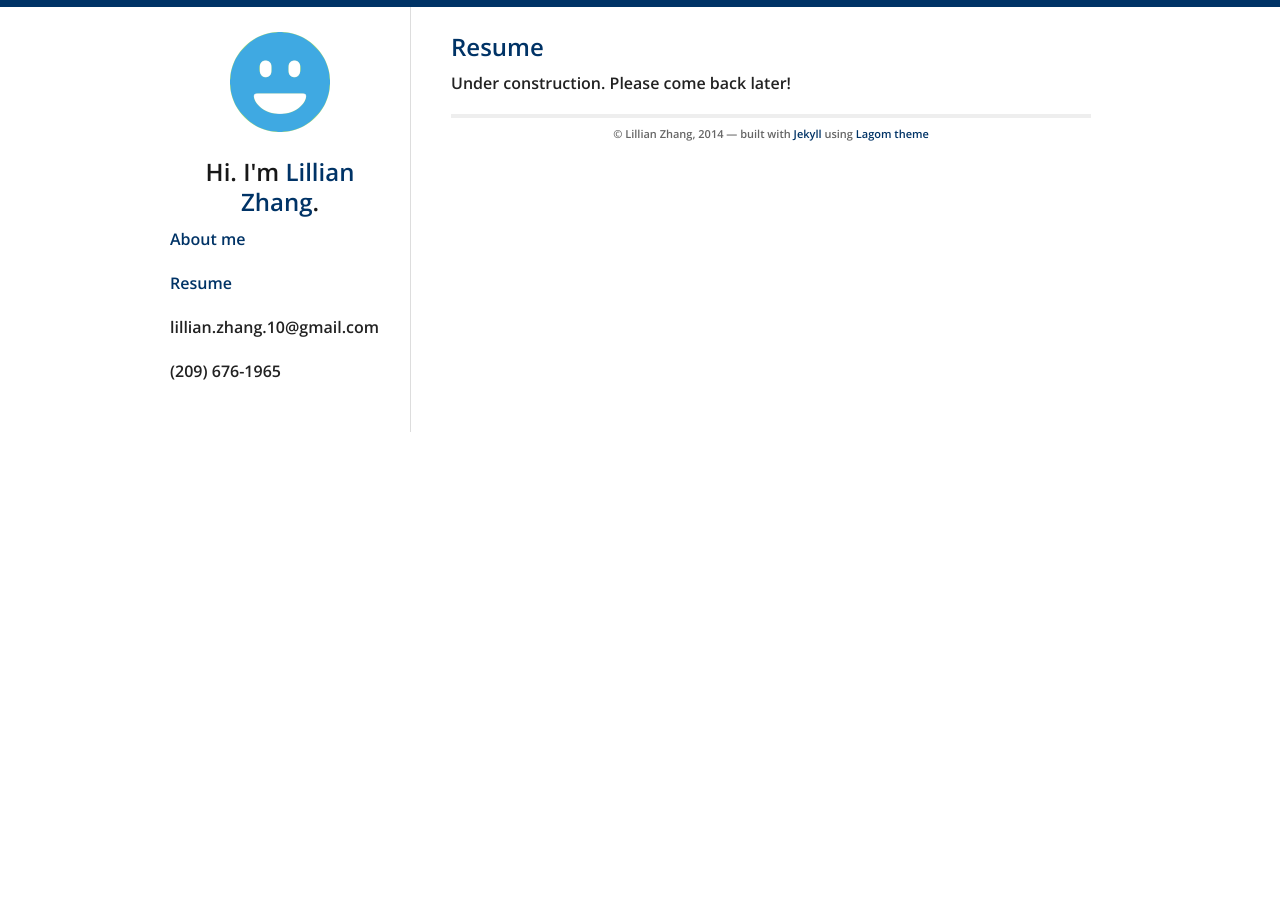
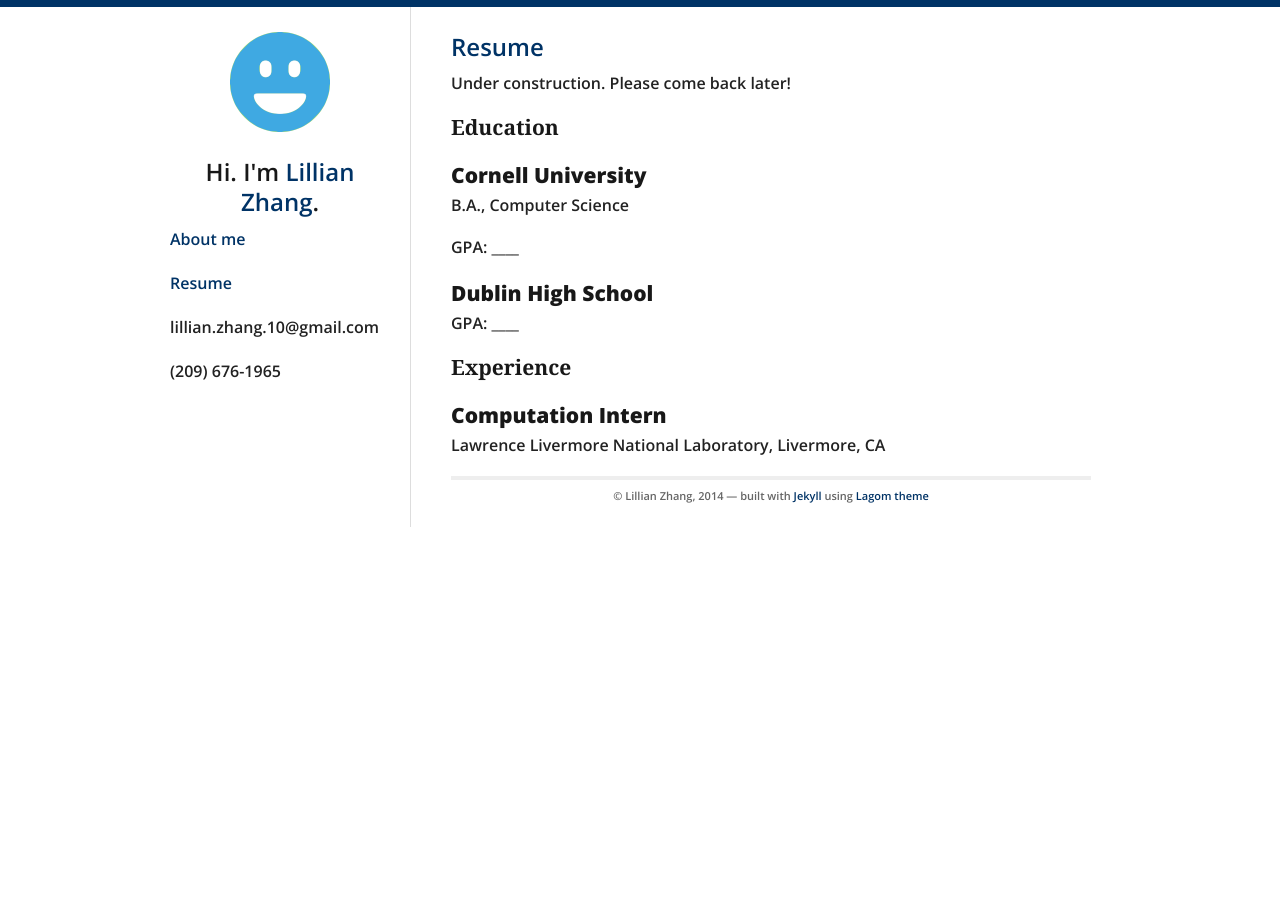
Before and after one commit to lillianzhang10/lillianzhang10.github.io-v1, a Jekyll site: the page built from resume.html, in a window 1280 px wide. Built offline with Jekyll 4.4.1, drawn with Linux system fonts in a browser that asks for light colours; nearby versions of some CDN libraries.

Commit message:
Attempted to create a resume stylesheet and layout

```diff
--- /dev/null
+++ b/_layouts/resume.html
@@ -0,0 +1,39 @@
+<!DOCTYPE html>
+<!--[if lt IE 7 ]><html class="ie ie6" lang="en"> <![endif]-->
+<!--[if IE 7 ]><html class="ie ie7" lang="en"> <![endif]-->
+<!--[if IE 8 ]><html class="ie ie8" lang="en"> <![endif]-->
+<!--[if (gte IE 9)|!(IE)]><!--><html lang="en"> <!--<![endif]-->
+<head>
+  <meta charset="utf-8">
+  <meta name="viewport" content="width=device-width, initial-scale=1">
+  <title>{{ site.data.theme.name }} - {{ page.title }}</title>
+  <meta name="author" content="{{ site.data.theme.name }}" />
+  <meta name="description" content="The blog of {{ site.data.theme.name }}" />
+  <link rel="canonical" href="{{ site.url }}{{ page.url | replace:'index.html','' }}" />
+
+  <link href="//fonts.googleapis.com/css?family=Open+Sans:600,800" rel="stylesheet" type="text/css">
+  <link rel="shortcut icon" href="/favicon.png">
+  <link rel="alternate" type="application/atom+xml" title="{{ site.data.theme.name }}" href="{{site.url}}/atom.xml" />
+
+  <link rel="stylesheet" href="assets/css/all.css">
+  <link rel="stylesheet" href="assets/css/resume.css">
+  <link href="https://maxcdn.bootstrapcdn.com/font-awesome/4.4.0/css/font-awesome.min.css" rel="stylesheet" integrity="sha256-k2/8zcNbxVIh5mnQ52A0r3a6jAgMGxFJFE2707UxGCk= sha512-ZV9KawG2Legkwp3nAlxLIVFudTauWuBpC10uEafMHYL0Sarrz5A7G79kXh5+5+woxQ5HM559XX2UZjMJ36Wplg==" crossorigin="anonymous">
+</head>
+<body>
+  <div class="container">
+    <div class="four columns sidebar">
+      {% include sidebar.html %}
+    </div>
+
+    <div class="eleven columns content">
+      {{ content }}
+
+      <div class="footer">
+        {% include footer.html %}
+      </div>
+    </div>
+  </div>
+
+{% include analytics.html %}
+</body>
+</html>
--- /dev/null
+++ b/assets/css/resume.css
@@ -0,0 +1,10 @@
+
+h3 {
+	font-family: georgia;
+//	font-weight: bold;
+	color: highlight-color;
+}
+
+h4 {
+	font-weight: bold;
+}
--- a/resume.html
+++ b/resume.html
@@ -1,9 +1,24 @@
 ---
-layout: default
+layout: resume
 title: Resume
 ---
 
 <div id="home">
   <h2> Resume </h2>
   <p> Under construction. Please come back later! </p>
+
+  <h3> Education </h3>
+  <h4> Cornell University </h4>
+  <p> B.A., Computer Science </p>
+  <p> GPA: ____ </p>
+
+  <h4> Dublin High School </h4>
+  <p> GPA: ____ </p>
+
+  <h3> Experience </h3>
+
+  <h4> Computation Intern </h4>
+  <p> Lawrence Livermore National Laboratory, Livermore, CA </p>
+
+
 </div>
```
